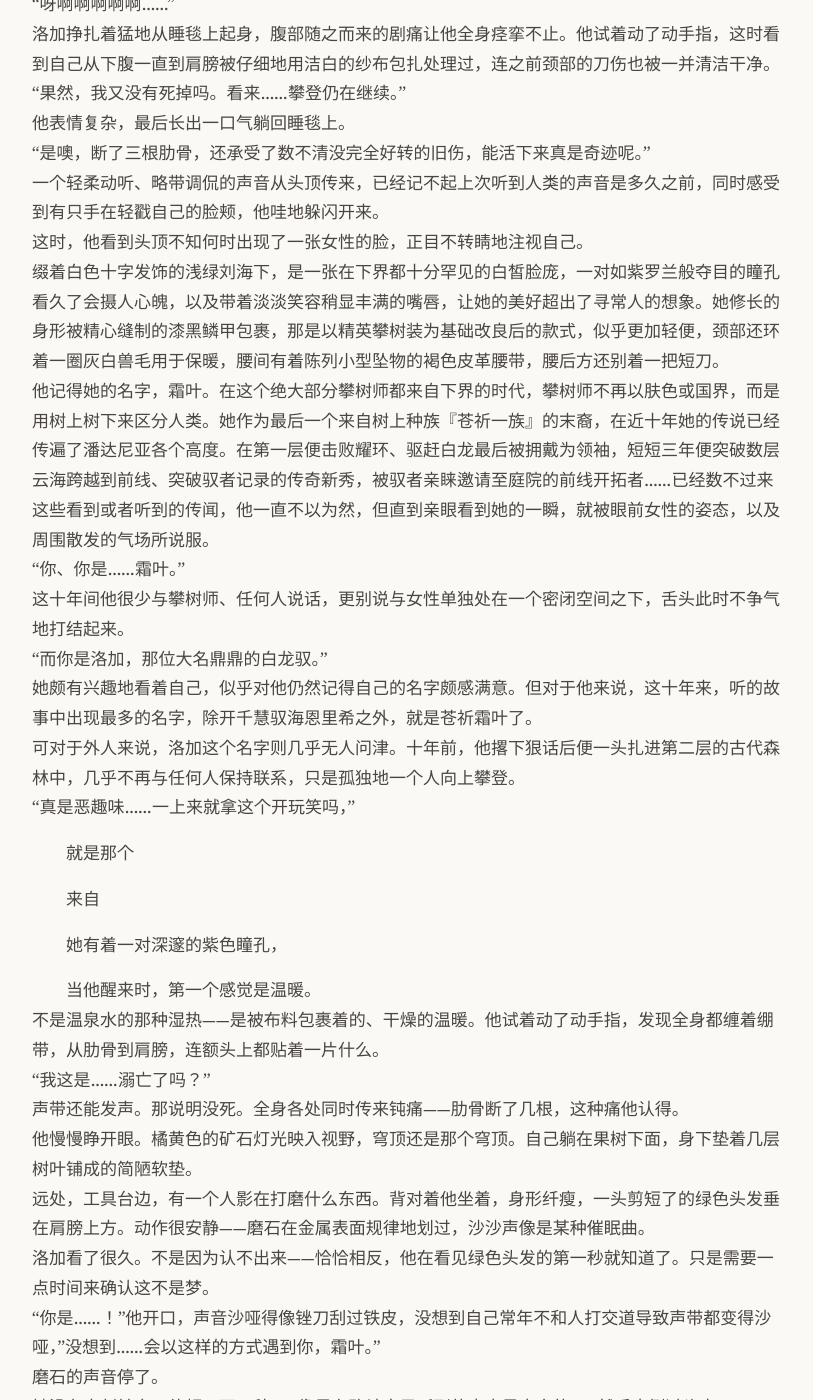
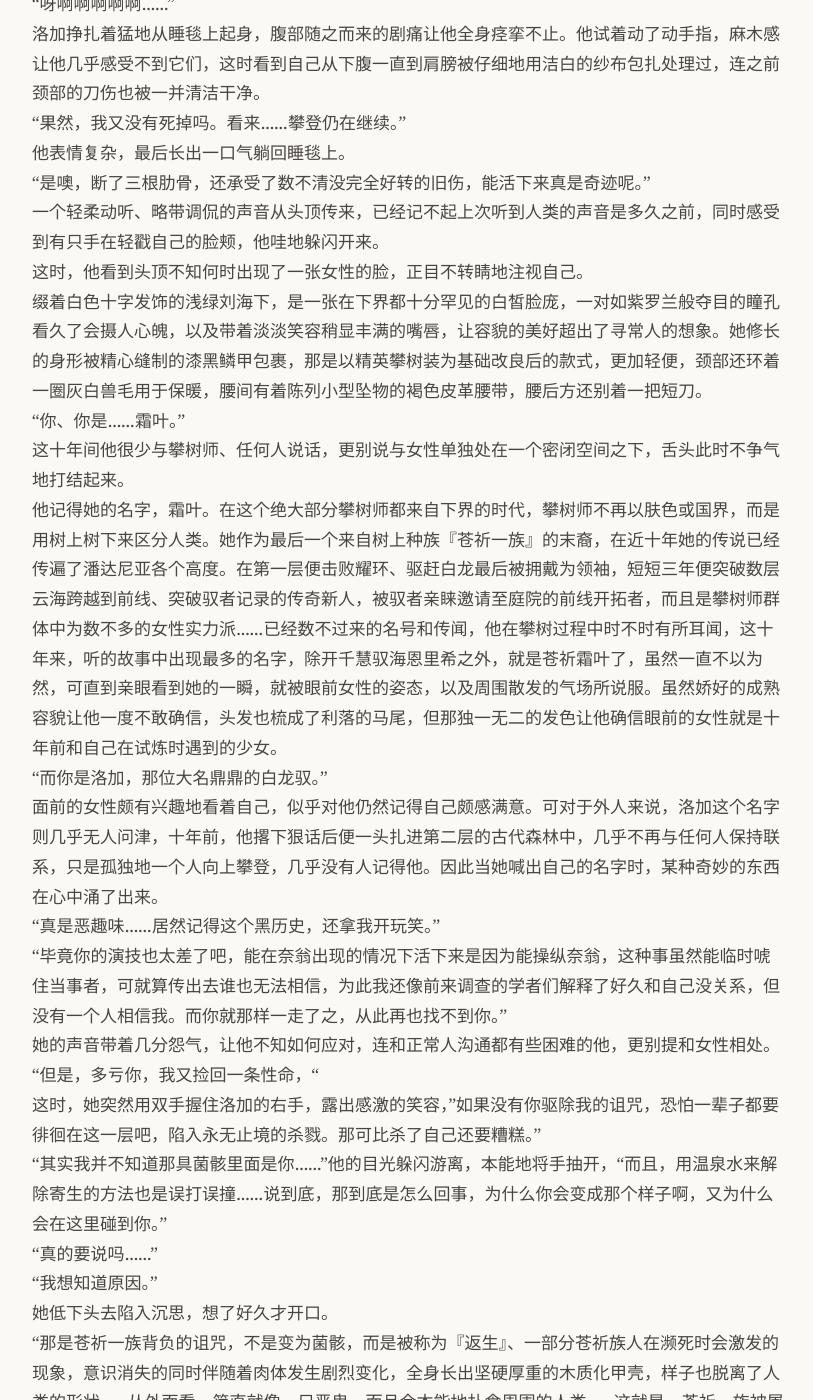
Before and after one commit to yihenc/yihenc.github.io, a Jekyll site: the page built from _posts/2026-02-28-天飨之实.md, in a window 1280 px wide and 1400 px high, scrolled down 332 px. Shown: the whole window, without its empty margins (232-1045 px from the left). Built offline with Jekyll 4.4.1, drawn with Linux system fonts in a browser that asks for light colours; nearby versions of some CDN libraries; some of the changed text lies outside the part shown.

Commit message:
Update: 天飨之实

```diff
--- a/_posts/2026-02-28-天飨之实.md
+++ b/_posts/2026-02-28-天飨之实.md
@@ -3,36 +3,42 @@
 title: "天飨之实"
 date: 2026-02-28 00:00 +0000
 ---
-他听到噼啪作响的声音，温暖而炽热。
-于是梦见了，拖着长尾的青色火舌以难以捉摸的形迹穿越星的河流，与世界的舟相遇。
+他依稀听到噼啪作响的声音，温暖而炽热。
+于是梦见了，那拖着长尾的青色火焰以难以捉摸的形迹穿越星的河流，与世界的舟相遇。
 火焰舔舐着舟，将无数连结的丝线燃尽。
 一切的歌声与欢笑在此停滞，迎来的是翼的背叛。
 他发现自己在坠落，火焰将黑暗也吞噬。
 “呀啊啊啊啊啊……”
-洛加挣扎着猛地从睡毯上起身，腹部随之而来的剧痛让他全身痉挛不止。他试着动了动手指，这时看到自己从下腹一直到肩膀被仔细地用洁白的纱布包扎处理过，连之前颈部的刀伤也被一并清洁干净。
+洛加挣扎着猛地从睡毯上起身，腹部随之而来的剧痛让他全身痉挛不止。他试着动了动手指，麻木感让他几乎感受不到它们，这时看到自己从下腹一直到肩膀被仔细地用洁白的纱布包扎处理过，连之前颈部的刀伤也被一并清洁干净。
 “果然，我又没有死掉吗。看来……攀登仍在继续。”
 他表情复杂，最后长出一口气躺回睡毯上。
 “是噢，断了三根肋骨，还承受了数不清没完全好转的旧伤，能活下来真是奇迹呢。”
 一个轻柔动听、略带调侃的声音从头顶传来，已经记不起上次听到人类的声音是多久之前，同时感受到有只手在轻戳自己的脸颊，他哇地躲闪开来。
 这时，他看到头顶不知何时出现了一张女性的脸，正目不转睛地注视自己。
-缀着白色十字发饰的浅绿刘海下，是一张在下界都十分罕见的白皙脸庞，一对如紫罗兰般夺目的瞳孔看久了会摄人心魄，以及带着淡淡笑容稍显丰满的嘴唇，让她的美好超出了寻常人的想象。她修长的身形被精心缝制的漆黑鳞甲包裹，那是以精英攀树装为基础改良后的款式，似乎更加轻便，颈部还环着一圈灰白兽毛用于保暖，腰间有着陈列小型坠物的褐色皮革腰带，腰后方还别着一把短刀。
-他记得她的名字，霜叶。在这个绝大部分攀树师都来自下界的时代，攀树师不再以肤色或国界，而是用树上树下来区分人类。她作为最后一个来自树上种族『苍祈一族』的末裔，在近十年她的传说已经传遍了潘达尼亚各个高度。在第一层便击败耀环、驱赶白龙最后被拥戴为领袖，短短三年便突破数层云海跨越到前线、突破驭者记录的传奇新秀，被驭者亲睐邀请至庭院的前线开拓者……已经数不过来这些看到或者听到的传闻，他一直不以为然，但直到亲眼看到她的一瞬，就被眼前女性的姿态，以及周围散发的气场所说服。
+缀着白色十字发饰的浅绿刘海下，是一张在下界都十分罕见的白皙脸庞，一对如紫罗兰般夺目的瞳孔看久了会摄人心魄，以及带着淡淡笑容稍显丰满的嘴唇，让容貌的美好超出了寻常人的想象。她修长的身形被精心缝制的漆黑鳞甲包裹，那是以精英攀树装为基础改良后的款式，更加轻便，颈部还环着一圈灰白兽毛用于保暖，腰间有着陈列小型坠物的褐色皮革腰带，腰后方还别着一把短刀。
 “你、你是……霜叶。”
 这十年间他很少与攀树师、任何人说话，更别说与女性单独处在一个密闭空间之下，舌头此时不争气地打结起来。
+他记得她的名字，霜叶。在这个绝大部分攀树师都来自下界的时代，攀树师不再以肤色或国界，而是用树上树下来区分人类。她作为最后一个来自树上种族『苍祈一族』的末裔，在近十年她的传说已经传遍了潘达尼亚各个高度。在第一层便击败耀环、驱赶白龙最后被拥戴为领袖，短短三年便突破数层云海跨越到前线、突破驭者记录的传奇新人，被驭者亲睐邀请至庭院的前线开拓者，而且是攀树师群体中为数不多的女性实力派……已经数不过来的名号和传闻，他在攀树过程中时不时有所耳闻，这十年来，听的故事中出现最多的名字，除开千慧驭海恩里希之外，就是苍祈霜叶了，虽然一直不以为然，可直到亲眼看到她的一瞬，就被眼前女性的姿态，以及周围散发的气场所说服。虽然娇好的成熟容貌让他一度不敢确信，头发也梳成了利落的马尾，但那独一无二的发色让他确信眼前的女性就是十年前和自己在试炼时遇到的少女。
 “而你是洛加，那位大名鼎鼎的白龙驭。”
-她颇有兴趣地看着自己，似乎对他仍然记得自己的名字颇感满意。但对于他来说，这十年来，听的故事中出现最多的名字，除开千慧驭海恩里希之外，就是苍祈霜叶了。
-可对于外人来说，洛加这个名字则几乎无人问津。十年前，他撂下狠话后便一头扎进第二层的古代森林中，几乎不再与任何人保持联系，只是孤独地一个人向上攀登。
-“真是恶趣味……一上来就拿这个开玩笑吗，”
-
-
-
-
-
-就是那个
-
-来自
-
-她有着一对深邃的紫色瞳孔，
+面前的女性颇有兴趣地看着自己，似乎对他仍然记得自己颇感满意。可对于外人来说，洛加这个名字则几乎无人问津，十年前，他撂下狠话后便一头扎进第二层的古代森林中，几乎不再与任何人保持联系，只是孤独地一个人向上攀登，几乎没有人记得他。因此当她喊出自己的名字时，某种奇妙的东西在心中涌了出来。
+“真是恶趣味……居然记得这个黑历史，还拿我开玩笑。”
+“毕竟你的演技也太差了吧，能在奈翁出现的情况下活下来是因为能操纵奈翁，这种事虽然能临时唬住当事者，可就算传出去谁也无法相信，为此我还像前来调查的学者们解释了好久和自己没关系，但没有一个人相信我。而你就那样一走了之，从此再也找不到你。”
+她的声音带着几分怨气，让他不知如何应对，连和正常人沟通都有些困难的他，更别提和女性相处。
+“但是，多亏你，我又捡回一条性命，“
+这时，她突然用双手握住洛加的右手，露出感激的笑容，”如果没有你驱除我的诅咒，恐怕一辈子都要徘徊在这一层吧，陷入永无止境的杀戮。那可比杀了自己还要糟糕。”
+“其实我并不知道那具菌骸里面是你……”他的目光躲闪游离，本能地将手抽开，“而且，用温泉水来解除寄生的方法也是误打误撞……说到底，那到底是怎么回事，为什么你会变成那个样子啊，又为什么会在这里碰到你。”
+“真的要说吗……”
+“我想知道原因。”
+她低下头去陷入沉思，想了好久才开口。
+“那是苍祈一族背负的诅咒，不是变为菌骸，而是被称为『返生』、一部分苍祈族人在濒死时会激发的现象，意识消失的同时伴随着肉体发生剧烈变化，全身长出坚硬厚重的木质化甲壳，样子也脱离了人类的形状……从外面看，简直就像一只恶鬼，而且会本能地扑食周围的人类……这就是，苍祈一族被屠杀的真相。我们深深被其他攀树师所深深忌惮和恐惧着，就像随时会爆炸摧毁一切一样。或许，这就是苍祈一族曾经被屠杀的根源。”
+她顿了一下，
+“这也是我们被称为『绿发恶魔』的真正原因，不是我们生来就拥有的发色，而是在濒死时出现的诅咒现象。我们是被人类忌惮的存在……我说完了，你是不是觉得我很可怕，洛加？”
+她缓慢地抬起头，想到他会像别的攀树师那样听完解释后表情瞬间变得惶恐，身体也开始坐立不安，他们的眼神随后都会变得冷漠疏离，想要赶紧逃离自己。
+可这时，她原本垂下去的手却突然被有力地握紧。出现在她眼前的是一张兴奋又惊喜的面孔，与过往任何人的表现都完全不同。
+“这也太厉害了吧……霜叶！”她原本垂下去的手突然被他有力地握紧，“你简直是天生的攀登者啊……”
+她的脑子变得一片空白，后面他还说了什么一点也没听进去，过了好几分钟才回过神来。
+“……所以说，你这么强大的人，用不恰当的比喻来说，只要是真正的攀树师应该都会把你当作最珍贵的坠物吧？”
+“”
 
 
 
```
